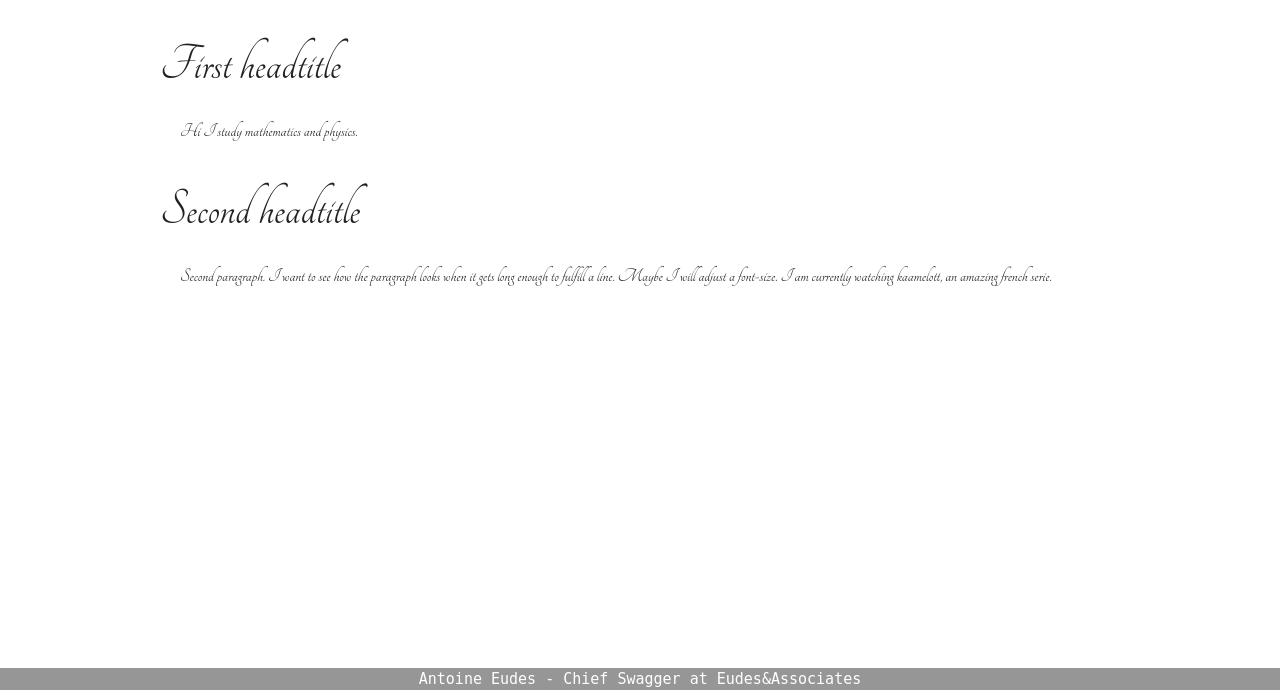
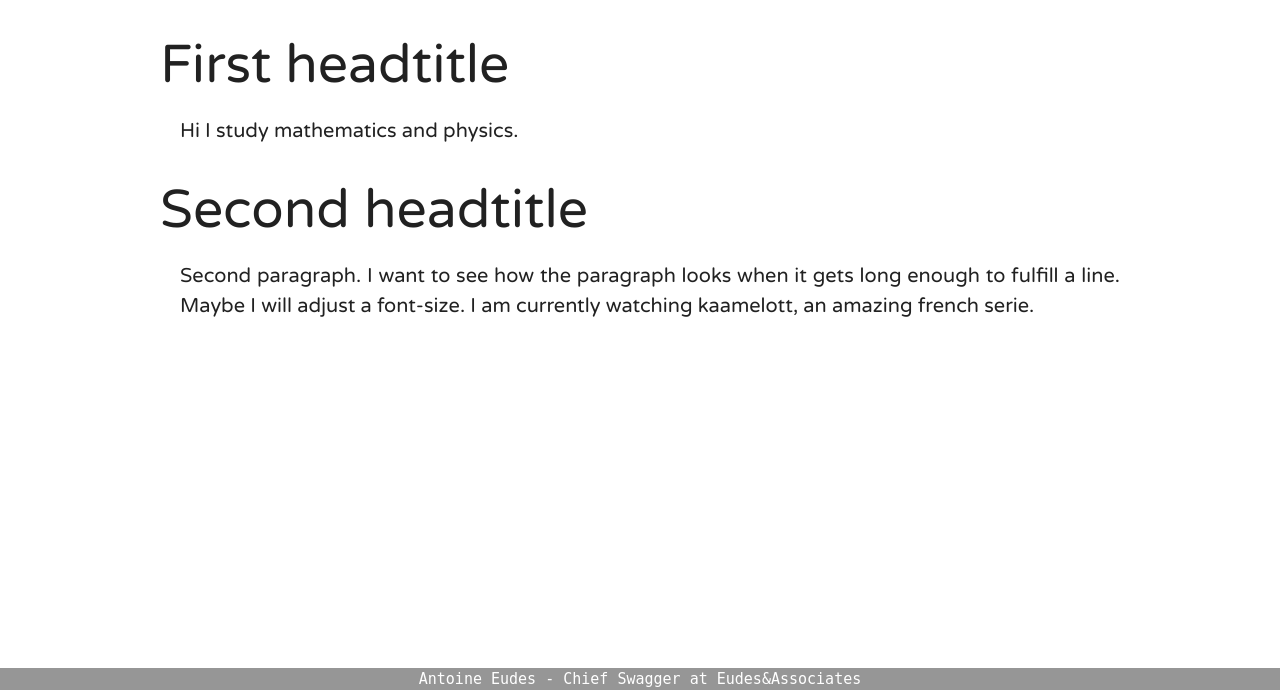
Before and after one commit to antoineeudes/blog, a PHP site: page / in a window 1280 px wide. Shown: the part 100-800 px from the top of the page. Run offline with PHP 8.4, Linux system fonts and the light colour scheme; some libraries are stand-ins or nearby versions.

Commit message:
New Font-family

```diff
--- a/design.css
+++ b/design.css
@@ -29,7 +29,7 @@ main {
   width: 75%;
   margin-left: auto;
   margin-right: auto;
-	font-family:'Tangerine', sans-serif;
+	font-family:'Varela Round', sans-serif;
 	text-align: justify;
   }
 
--- a/index.html
+++ b/index.html
@@ -6,7 +6,7 @@
 <link rel="stylesheet" href="design.css">
 <link rel="stylesheet" href="https://cdnjs.cloudflare.com/ajax/libs/materialize/2.97.0/css/materialize.min.css">
 <link rel="stylesheet" href="https://maxcdn.bootstrapcdn.com/font-awesome/4.4.0/css/font-awesome.min.css">
-<link rel="stylesheet" type="text/css" href="http://fonts.googleapis.com/css?family=Tangerine">
+<link href='https://fonts.googleapis.com/css?family=Varela+Round' rel='stylesheet' type='text/css'>
 </head>
 
 <body>
```
